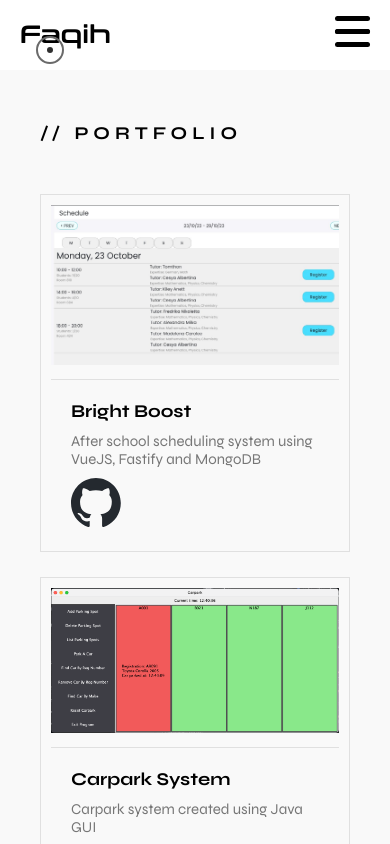
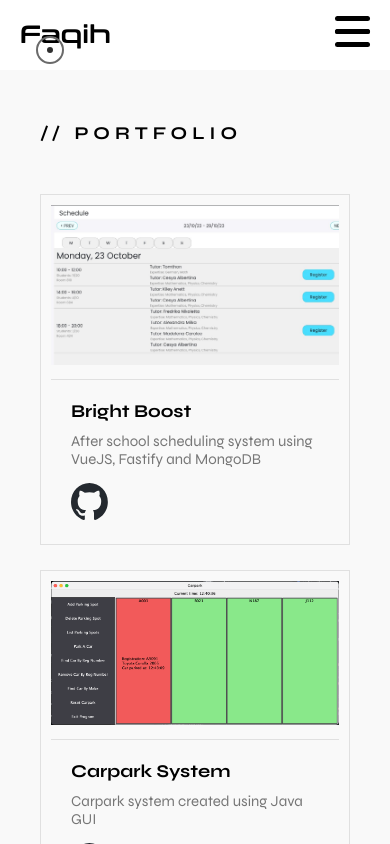
Before and after one commit to faqihisaninja/portfolio, a SvelteKit app: page /portfolio in a window 390 px wide. Shown: the top 844 px of the page. Built offline with nearby package versions, Linux system fonts and the light colour scheme.

Commit message:
Update github icon styles

```diff
--- a/src/components/Card/Card.svelte
+++ b/src/components/Card/Card.svelte
@@ -73,5 +73,15 @@
 		.card {
 			width: 100%;
 		}
+		.github {
+			width: 50px;
+			margin-top: 5px;
+		}
+	}
+
+	@media only screen and (max-width: 400px) {
+		.github {
+			width: 15%;
+		}
 	}
 </style>
--- a/src/components/MenuTablet/MenuTablet.svelte
+++ b/src/components/MenuTablet/MenuTablet.svelte
@@ -34,12 +34,11 @@
 			href="/contact"
 			isActive={$page.url.pathname === '/contact'}
 		/>
+		<a href="https://github.com/abdurrahmanfaqihiskandar" class="links">
+			<img class="github" src="/github-mark/github-mark.png" alt="Github logo" />
+		</a>
 	</ul>
 </nav>
-
-<!-- <div class="links">
-    <img class="github" src="/github-mark/github-mark-white.png" alt="Github logo" />
-</div> -->
 
 <style>
 	.topBarWrapper {
@@ -80,4 +79,7 @@
 	.showMenu.sideMenu {
 		right: 0;
 	}
+	.github {
+		width: 15%;
+	}
 </style>
```
